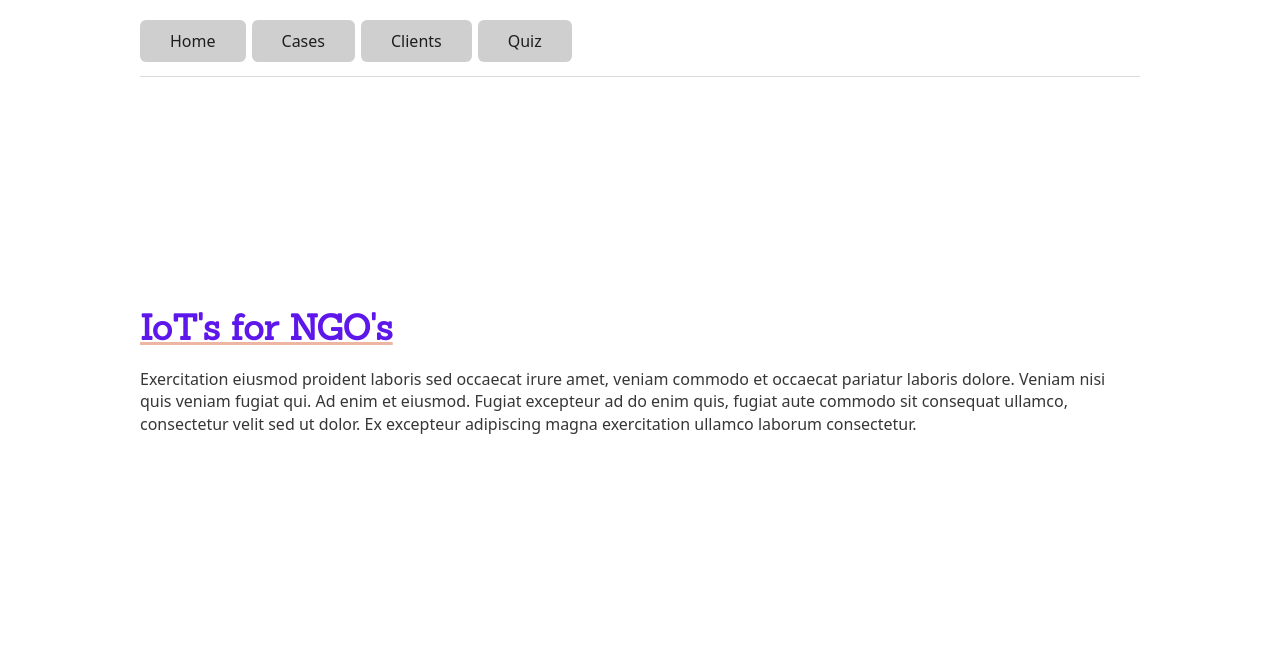
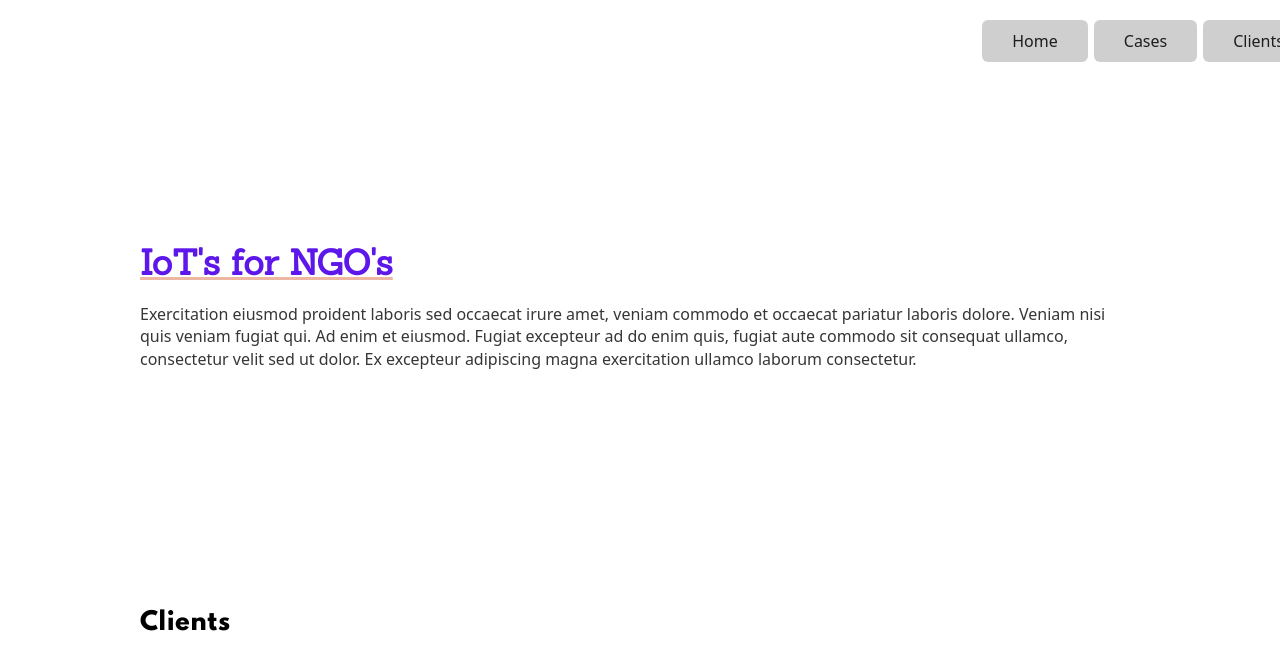
Before and after one commit to joeitu/joeitu.github.io, a plain HTML site: page index.html in a window 1280 px wide. Shown: the top 649 px of the page. Drawn offline with nearby package versions, Linux system fonts and the light colour scheme.

Commit message:
fixed flex navbar

```diff
--- a/app.js
+++ b/app.js
@@ -24,13 +24,13 @@ export default {
 
     template: `
         <modal v-if='show_modal' @close="show_modal=!show_modal" ></modal>
-        <div id="sidebar">
+        <div id="sidebar" >
             <nav>
                 <a href="#"><button>Home</button></a>
                 <a href="#cases"><button>Cases</button></a>
                 <a href="#clients"><button>Clients</button></a>
                 <a href="#game"><button>Quiz</button></a>
-            </nav><hr>
+            </nav>
         </div>
         <div id="content">
 
--- a/components/card_game.js
+++ b/components/card_game.js
@@ -4,13 +4,16 @@ import modal from './modal.js'
 
 export default {
     name: 'card_game',
+
     components: {
         cards,
         modal,
     },
+
     props : {
         qid: Number,
     },
+
     setup(props) {
         const {ref, watchEffect} = Vue;
         const show_modal = ref(false)
--- a/css/main.css
+++ b/css/main.css
@@ -1,3 +1,6 @@
+html {
+    scroll-behavior:smooth;
+}
 body {
     max-width: 1000px;
     --color-1: #5e17eb;
@@ -6,6 +9,12 @@ body {
 }
 
 
+#sidebar {
+    position: fixed;
+    display: flex;
+    justify-content: flex-end;
+    width: 100%;
+}
 
 h1 {
     font-family: 'Sanchez', serif;
```
